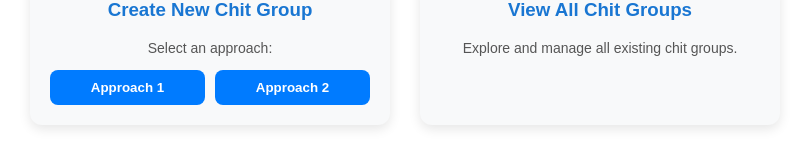
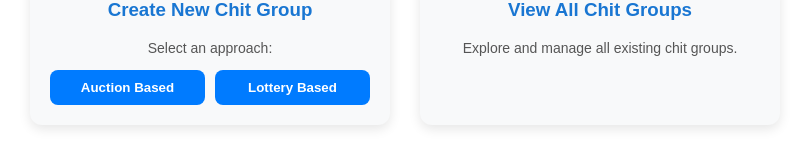
Before and after one commit to SreeVaishnavi18/chitfund-frontend, an Angular app: page /admin-dashboard in a window 1280 px wide. Shown: the part 209-369 px from the top of the page, without its empty margins (235-1044 px from the left). Built offline with nearby package versions, Linux system fonts and the light colour scheme.

Commit message:
namechange-commit

```diff
--- a/src/app/components/admin-dashboard/admin-dashboard.component.html
+++ b/src/app/components/admin-dashboard/admin-dashboard.component.html
@@ -8,8 +8,8 @@
         <h3>Create New Chit Group</h3>
         <p>Select an approach:</p>
         <div class="btn-group">
-          <button (click)="navigateTo('chits/create')">Approach 1</button>
-          <button (click)="navigateTo('lotterybased')">Approach 2</button>
+          <button (click)="navigateTo('chits/create')">Auction Based</button>
+          <button (click)="navigateTo('lotterybased')">Lottery Based</button>
         </div>
       </div>
     </div>
--- a/src/app/components/lotterybased/lotterybased.component.ts
+++ b/src/app/components/lotterybased/lotterybased.component.ts
@@ -50,7 +50,7 @@ export class LotterybasedComponent {
       total_members: this.totalMembers,
       start_date: this.startDate,
       created_by: this.createdBy,
-      prize_distribution: this.prizeMoneyList
+      prize_money: this.prizeMoneyList
     };
 
     this.chitService.createChitGroup(data).subscribe({
```
